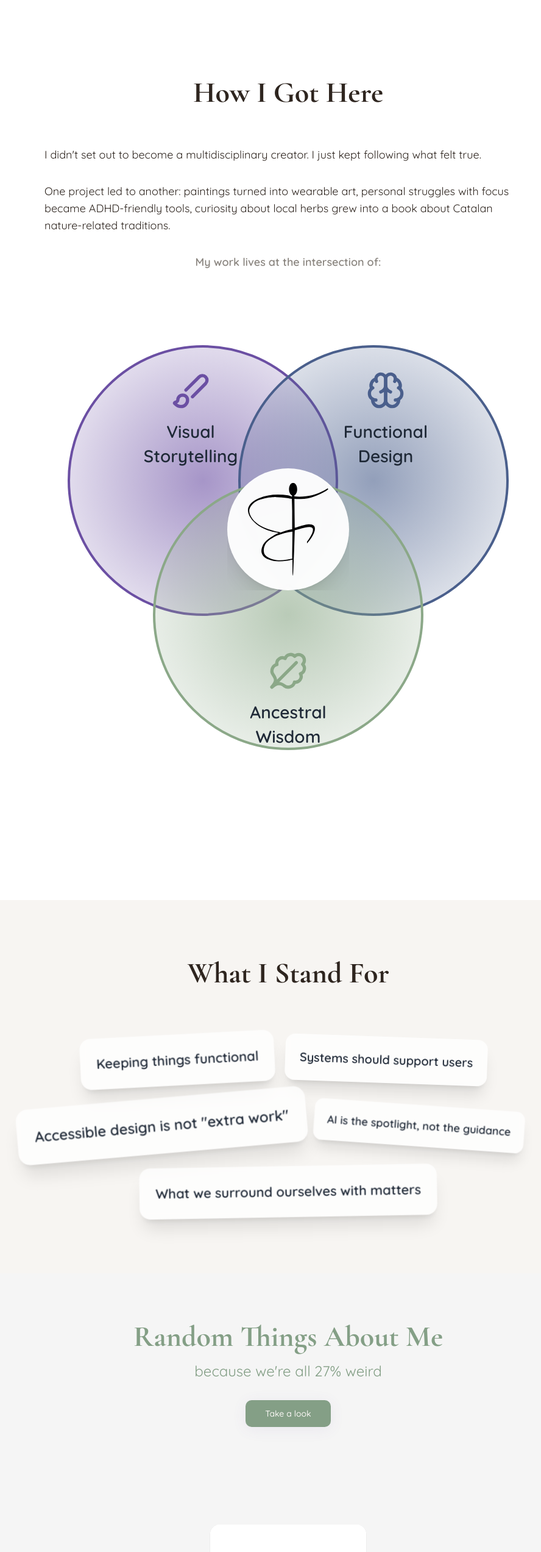
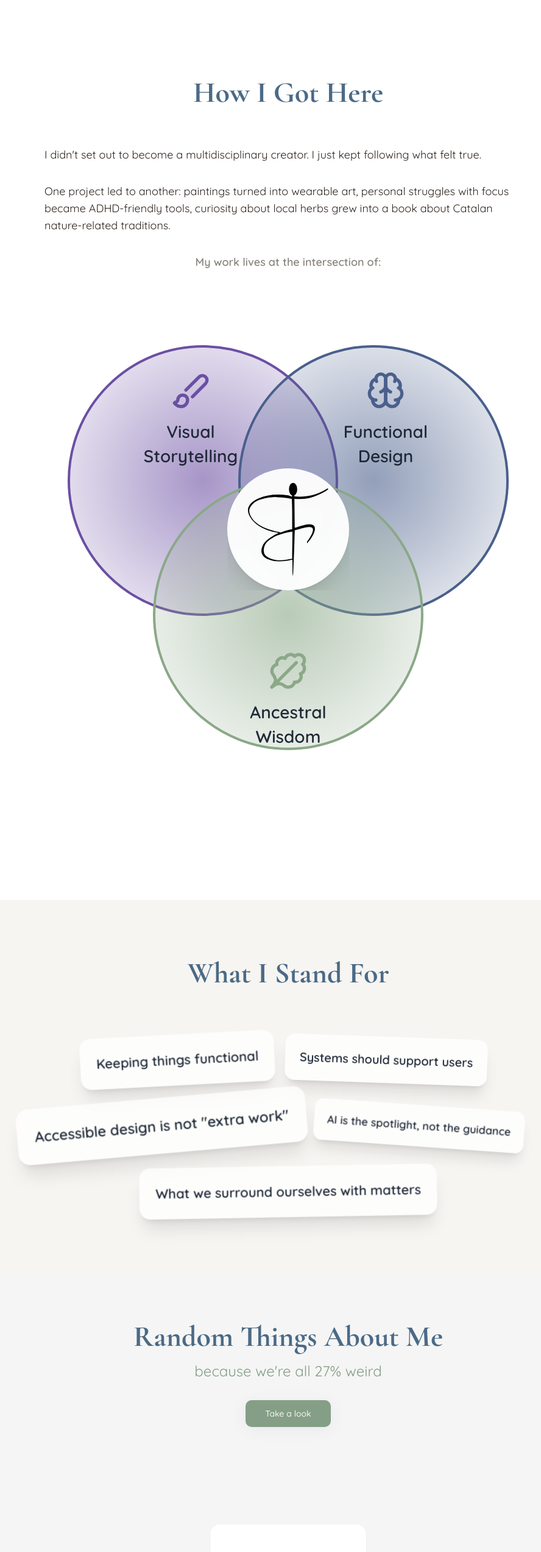
Before and after one commit to FeyaBloom/feya-bloom-studio, a React (Vite) app: page /about in a window 1280 px wide. Shown: the part 800-3345 px from the top of the page at 61% size, without its empty margins (167-1055 px from the left). Built offline with nearby package versions, Linux system fonts and the light colour scheme; the HTML template or start-up script is replaced by a standard one; a web font is replaced by a local one.

Commit message:
Fix About page text inconsistency

```diff
--- a/src/pages/About.tsx
+++ b/src/pages/About.tsx
@@ -47,7 +47,7 @@ const FunFactsSection: React.FC<{ facts: Fact[] }> = ({ facts }) => {
   return (
     <section ref={ref} className="relative">
       <div className="text-center mb-8">
-        <motion.h2 initial={{ opacity: 0, y: 20 }} animate={inView ? { opacity: 1, y: 0 } : {}} className="text-5xl font-serif text-accent font-bold mb-4">
+        <motion.h2 initial={{ opacity: 0, y: 20 }} animate={inView ? { opacity: 1, y: 0 } : {}} className="text-3xl sm:text-4xl md:text-5xl font-cormorant font-bold text-center text-secondary mb-4">
           Random Things About Me
         </motion.h2>
         <p className="text-accent text-3xl md:text-2xl font-body">because we're all 27% weird</p>
@@ -336,7 +336,7 @@ const About: React.FC = () => {
       {/* My Journey Section */}
       <section className="relative py-16 md:py-24 lg:py-32 px-4 md:px-6 overflow-hidden bg-white">
         <div className="container mx-auto max-w-4xl relative z-10">
-          <h2 className="text-3xl sm:text-4xl md:text-5xl font-cormorant font-bold text-center mb-12 md:mb-16 heading-accent px-4">
+          <h2 className="text-3xl sm:text-4xl md:text-5xl font-cormorant font-bold text-center mb-12 md:mb-16 text-secondary">
             How I Got Here
           </h2>
 
@@ -467,7 +467,7 @@ const About: React.FC = () => {
           <motion.h2
             initial={{ opacity: 0, y: 30 }}
             animate={inViewBeliefs ? { opacity: 1, y: 0 } : {}}
-            className="text-2xl sm:text-3xl md:text-4xl lg:text-5xl font-bold text-center gradient-text mb-12 md:mb-20 px-4"
+            className="text-3xl sm:text-4xl md:text-5xl font-cormorant font-bold text-center text-secondary mb-12 md:mb-20"
           >
             What I Stand For
           </motion.h2>
@@ -522,10 +522,10 @@ const About: React.FC = () => {
             <div className="text-center space-y-6 md:space-y-8">
               <Home className="w-12 h-12 md:w-16 md:h-16 mx-auto text-secondary" />
 
-              <h2 className="text-2xl sm:text-3xl md:text-4xl lg:text-5xl font-serif text-secondary font-bold leading-tight px-4">
+              <h2 className="text-3xl sm:text-4xl md:text-5xl font-cormorant text-secondary font-bold leading-tight text-center">
                 Ready to bring something
                 <br />
-                <span className="text-gradient-feya font-script text-3xl sm:text-4xl md:text-5xl lg:text-6xl px-2 md:px-5"> meaningful </span>
+                <span className="text-gradient-feya font-script"> meaningful </span>
                 <br />
                 into your world?
               </h2>
```
